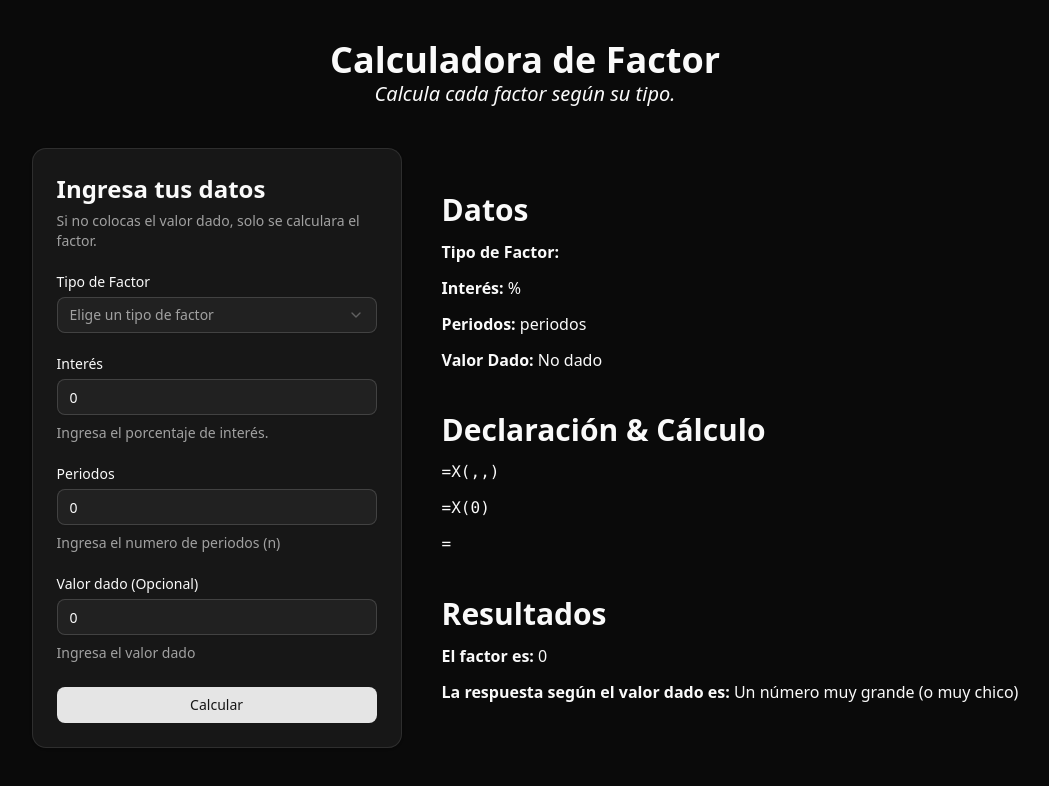
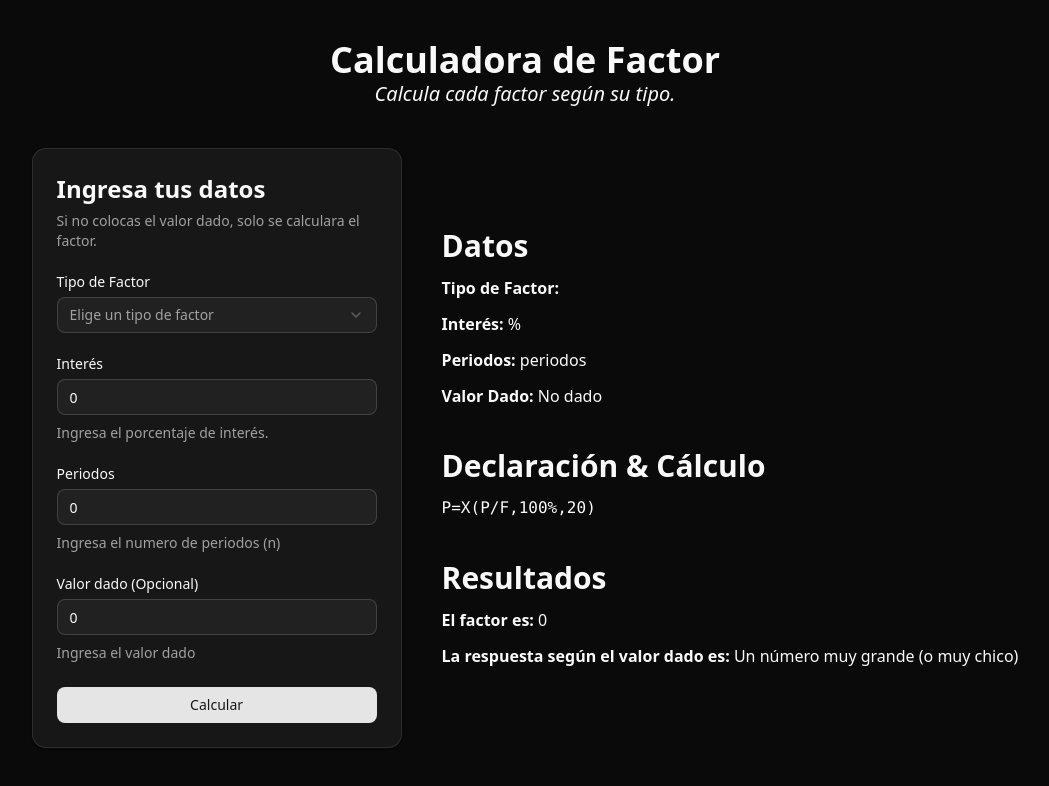
Before and after one commit to frjr17/ig-calcular-factor, a React (Vite) app: page / in a window 1280 px wide. Shown: the top 786 px of the page, without its empty margins (115-1164 px from the left). Built offline with nearby package versions, Linux system fonts and the light colour scheme.

Commit message:
🐛 fix: adding conditionals to fix empty template

```diff
--- a/src/App.tsx
+++ b/src/App.tsx
@@ -46,8 +46,7 @@ function App() {
           Calcula cada factor según su tipo.
         </span>
       </header>
-      <div className="flex justify-center space-x-10">
-        {false ? null : (
+      <div className="flex flex-col md:flex-row justify-center md:space-x-10">
         <div className="flex flex-col justify-center items-center">
           <Card className="w-full max-w-sm">
             <CardHeader>
@@ -61,8 +60,7 @@ function App() {
             </CardContent>
           </Card>
         </div>
-        )}
-        <div className="flex flex-col justify-center">
+        <div className="flex flex-col justify-center text-center md:text-left">
           <section className="my-5 space-y-3">
             <h1 className="text-3xl font-bold">Datos</h1>
             <div className="">
@@ -86,16 +84,21 @@ function App() {
             <h1 className="text-3xl font-bold">Declaración & Cálculo</h1>
             <code className="space-y-3">
               <div>
-                {data.type?.split(" ")[0]}={data.given || "X"}(
-                {data.type?.split("(")[1]?.replace(")", "")},{data.interest},
-                {data.periods}) <br />
+                {data.type?.split(" ")[0] || "P"}={data.given || "X"}(
+                {data.type?.split("(")[1]?.replace(")", "") || "P/F"},
+                {data.interest || "100%"},{data.periods || "20"}) <br />
               </div>
+              {factor ? (
+                <>
                   <div>
-                {data.type?.split(" ")[0]}={data.given || "X"}({factor}) <br />
+                    {data.type?.split(" ")[0]}={data.given || "X"}({factor}){" "}
+                    <br />
                   </div>
                   <div>
                     {data.type?.split(" ")[0]}={result}
                   </div>
+                </>
+              ) : null}
             </code>
           </section>
           <section className="my-5 space-y-3">
```
Lines whose indentation alone changed are shown as unchanged.
